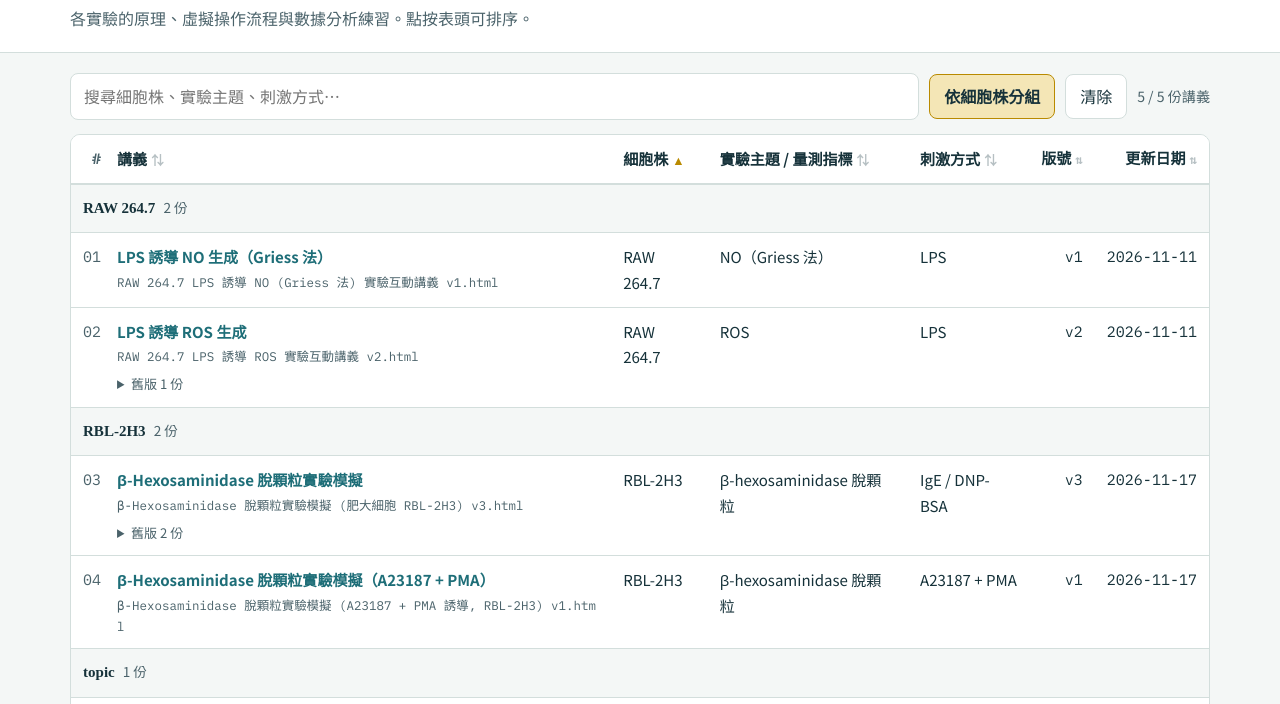
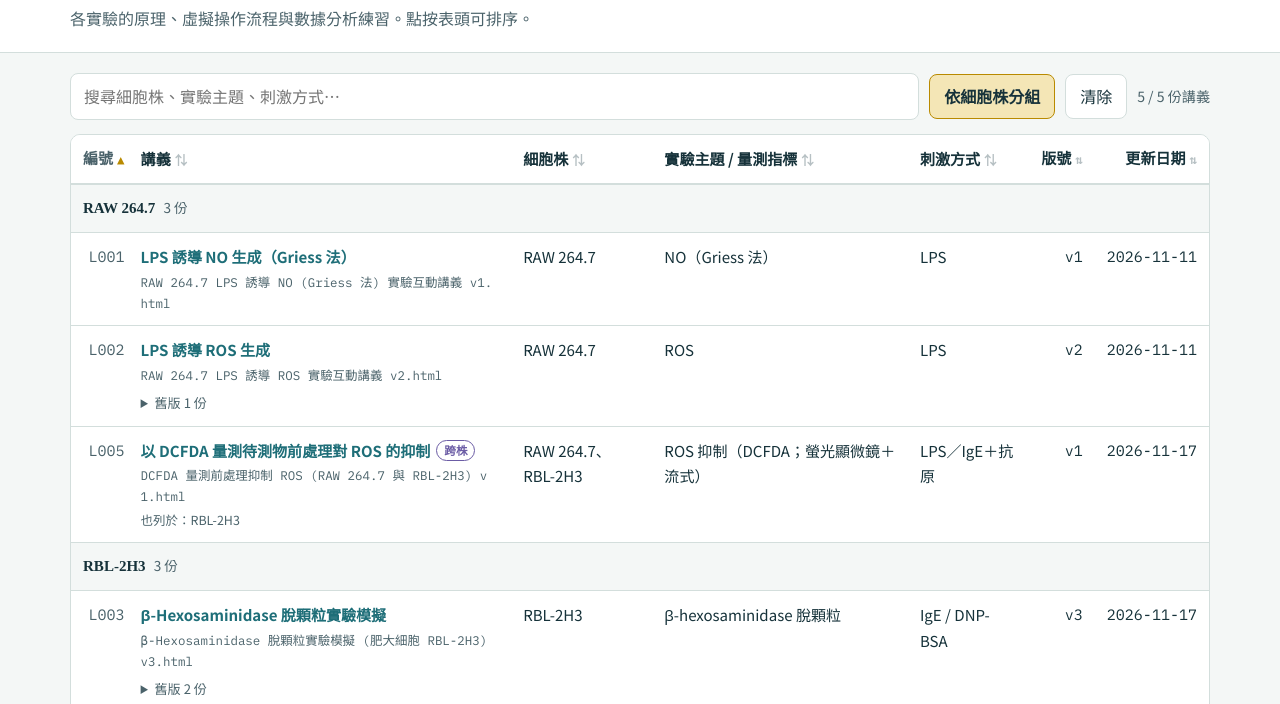
Before and after one commit to bhchen66/lab-protocols, a plain HTML site: page home.html in a window 1280 px wide. Shown: the part 96-800 px from the top of the page. Drawn offline with Linux system fonts and the light colour scheme.

Commit message:
更新講義：2026-11-17 16:26

```diff
--- a/catalog.js
+++ b/catalog.js
@@ -46,6 +46,8 @@ window.CATALOG = {
   ],
   "entries": [
     {
+      "id": "L001",
+      "status": "active",
       "file": "RAW 264.7 LPS 誘導 NO (Griess 法) 實驗互動講義 v1.html",
       "title": "LPS 誘導 NO 生成（Griess 法）",
       "cell": "RAW 264.7",
@@ -56,6 +58,8 @@ window.CATALOG = {
       "superseded": []
     },
     {
+      "id": "L002",
+      "status": "active",
       "file": "RAW 264.7 LPS 誘導 ROS 實驗互動講義 v2.html",
       "title": "LPS 誘導 ROS 生成",
       "cell": "RAW 264.7",
@@ -72,6 +76,8 @@ window.CATALOG = {
       ]
     },
     {
+      "id": "L003",
+      "status": "active",
       "file": "β-Hexosaminidase 脫顆粒實驗模擬 (肥大細胞 RBL-2H3) v3.html",
       "title": "β-Hexosaminidase 脫顆粒實驗模擬",
       "cell": "RBL-2H3",
@@ -93,6 +99,8 @@ window.CATALOG = {
       ]
     },
     {
+      "id": "L004",
+      "status": "active",
       "file": "β-Hexosaminidase 脫顆粒實驗模擬 (A23187 + PMA 誘導, RBL-2H3) v1.html",
       "title": "β-Hexosaminidase 脫顆粒實驗模擬（A23187 + PMA）",
       "cell": "RBL-2H3",
@@ -103,12 +111,19 @@ window.CATALOG = {
       "superseded": []
     },
     {
+      "id": "L005",
+      "status": "active",
       "file": "DCFDA 量測前處理抑制 ROS (RAW 264.7 與 RBL-2H3) v1.html",
-      "title": "DCFDA 量測前處理抑制 ROS (RAW 264.7 與 RBL-2H3) v1.html",
-      "superseded": [],
-      "cell": "topic",
-      "stimulus": "version",
-      "updated": "2026-11-17"
+      "title": "以 DCFDA 量測待測物前處理對 ROS 的抑制",
+      "cell": [
+        "RAW 264.7",
+        "RBL-2H3"
+      ],
+      "topic": "ROS 抑制（DCFDA；螢光顯微鏡＋流式）",
+      "stimulus": "LPS／IgE＋抗原",
+      "version": "v1",
+      "updated": "2026-11-17",
+      "superseded": []
     }
   ]
 };
--- a/home.html
+++ b/home.html
@@ -72,6 +72,8 @@ footer{margin:28px 0 50px;padding-top:16px;border-top:1px solid var(--line);
 footer .frow{display:flex;gap:14px;flex-wrap:wrap;align-items:center}
 footer .lic{margin-top:10px;max-width:84ch;line-height:1.65}
 footer .lic b{color:var(--ink)}
+.xcell{display:inline-block;font-size:.72rem;padding:0 7px;margin-left:6px;border-radius:999px;border:1px solid var(--violet);color:var(--violet);font-weight:600;vertical-align:2px}
+.also{display:block;font-size:.78rem;color:var(--ink-soft);margin-top:2px}
 .badge{display:inline-block;font-size:.75rem;padding:1px 8px;border-radius:999px;border:1px solid var(--line)}
 @media (max-width:640px){
   thead th{position:static}
@@ -144,16 +146,38 @@ footer .lic b{color:var(--ink)}
     if(C.meta.updated) document.getElementById("upd").textContent = C.meta.updated;
   }
 
+  /* 只列出顯示中的講義（status 缺省視為 active）；隱藏／封存／刪除不出現在清單 */
+  var ENT = C.entries.filter(function(e){ return !e.status || e.status === "active"; });
+
   var cols = (C.columns || []).filter(function(c){ return c.visible !== false; });
   var groupKey = (C.columns || []).filter(function(c){ return c.group; }).map(function(c){ return c.key; })[0] || null;
 
-  var sortKey = groupKey || (cols[0] && cols[0].key) || "title";
+  var sortKey = "id";
   var sortDir = 1;
   var grouped = !!groupKey;
 
+  function esc(s){
+    return String(s == null ? "" : s).replace(/[&<>"']/g, function(m){
+      return {"&":"&amp;","<":"&lt;",">":"&gt;",'"':"&quot;","'":"&#39;"}[m];
+    });
+  }
+  /* 某欄位的值可能是陣列（多株講義的 cell） */
+  function list(e,k){
+    var v = e[k];
+    if(Array.isArray(v)) return v.filter(function(x){ return String(x).trim() !== ""; }).map(String);
+    v = v == null ? "" : String(v).trim();
+    if(!v) return [];
+    /* 只有細胞株（分組欄位）允許用「、」分隔多值；其他欄位保持原字串 */
+    return (k === "cell" || k === groupKey) ? v.split(/\s*[、,，;；]\s*/).filter(Boolean) : [v];
+  }
+  function val(e,k){
+    if(k === "title") return e.title || e.file || "";
+    return list(e,k).join("、");
+  }
+
   /* ---------- 表頭 ---------- */
   function head(){
-    var h = '<th scope="col" class="no">#</th>' +
+    var h = '<th scope="col" class="no sortable" data-k="id">編號<span class="arrow"></span></th>' +
             '<th scope="col" class="sortable" data-k="title">講義<span class="arrow"></span></th>';
     cols.forEach(function(c){
       var cls = (c.sortable !== false ? "sortable " : "") + (c.align === "right" ? "r" : "");
@@ -170,37 +194,39 @@ footer .lic b{color:var(--ink)}
     });
   }
 
-  function esc(s){
-    return String(s == null ? "" : s).replace(/[&<>"']/g, function(m){
-      return {"&":"&amp;","<":"&lt;",">":"&gt;",'"':"&quot;","'":"&#39;"}[m];
-    });
-  }
-  function val(e,k){ return k === "title" ? (e.title || e.file || "") : (e[k] == null ? "" : e[k]); }
-
   /* ---------- 排序 ---------- */
-  function cmp(a,b,k){
-    var x = String(val(a,k)), y = String(val(b,k));
+  function cmpStr(x,y){
     if(x === "" && y !== "") return 1;      // 空值永遠排在最後
     if(y === "" && x !== "") return -1;
     return x.localeCompare(y, "zh-Hant", { numeric:true, sensitivity:"base" });
   }
+  function cmp(a,b,k){ return cmpStr(String(k === "id" ? (a.id||"") : val(a,k)), String(k === "id" ? (b.id||"") : val(b,k))); }
 
   /* ---------- 繪製 ---------- */
   function render(){
     var term = q.value.trim().toLowerCase();
-    var rows = C.entries.filter(function(e){
+    var rows = ENT.filter(function(e){
       if(!term) return true;
-      var hay = [e.title, e.file].concat(cols.map(function(c){ return e[c.key]; })).join(" ").toLowerCase();
+      var hay = [e.id, e.title, e.file].concat(cols.map(function(c){ return val(e, c.key); })).join(" ").toLowerCase();
       return hay.indexOf(term) !== -1;
     });
 
-    rows.sort(function(a,b){
-      if(grouped && groupKey && sortKey !== groupKey){
-        var g = cmp(a,b,groupKey);
+    /* 分組時，多株講義會在每個所屬細胞株各出現一次（同一個編號） */
+    var items = [];
+    rows.forEach(function(e){
+      if(grouped && groupKey){
+        var gs = list(e, groupKey); if(!gs.length) gs = ["未分類"];
+        gs.forEach(function(g){ items.push({ e:e, g:g, all:gs }); });
+      } else items.push({ e:e, g:null, all:list(e, groupKey || "cell") });
+    });
+
+    items.sort(function(A,B){
+      if(A.g !== null){
+        var g = cmpStr(A.g, B.g);
         if(g !== 0) return g;
       }
-      var r = cmp(a,b,sortKey) * sortDir;
-      return r !== 0 ? r : cmp(a,b,"title");
+      var r = cmp(A.e,B.e,sortKey) * sortDir;
+      return r !== 0 ? r : cmp(A.e,B.e,"id");
     });
 
     thr.querySelectorAll("th").forEach(function(th){
@@ -208,22 +234,25 @@ footer .lic b{color:var(--ink)}
       else th.removeAttribute("aria-sort");
     });
 
-    var html = "", lastG = null, span = cols.length + 2, seq = 0;
-    rows.forEach(function(e){
-      if(grouped && groupKey){
-        var g = val(e, groupKey) || "未分類";
-        if(g !== lastG){
-          var n = rows.filter(function(r){ return (val(r,groupKey) || "未分類") === g; }).length;
-          html += '<tr class="grouphead"><td colspan="' + span + '">' + esc(g) +
-                  '<span class="n">' + n + ' 份</span></td></tr>';
-          lastG = g;
-        }
+    var html = "", lastG = null, span = cols.length + 2;
+    items.forEach(function(it){
+      var e = it.e;
+      if(it.g !== null && it.g !== lastG){
+        var n = items.filter(function(x){ return x.g === it.g; }).length;
+        html += '<tr class="grouphead"><td colspan="' + span + '">' + esc(it.g) +
+                '<span class="n">' + n + ' 份</span></td></tr>';
+        lastG = it.g;
       }
-      seq += 1;
+      var multi = it.all.length > 1;
       html += "<tr>";
-      html += '<td class="no">' + (seq < 10 ? "0" + seq : seq) + "</td>";
+      html += '<td class="no">' + esc(e.id || "—") + "</td>";
       html += '<td><a class="ttl" href="' + encodeURI(e.file) + '">' + esc(e.title || e.file) + "</a>" +
+              (multi ? '<span class="xcell" title="這份講義涵蓋多株細胞">跨株</span>' : "") +
               '<span class="fname">' + esc(e.file) + "</span>";
+      if(multi && it.g !== null){
+        var others = it.all.filter(function(x){ return x !== it.g; });
+        html += '<span class="also">也列於：' + esc(others.join("、")) + "</span>";
+      }
       if(Array.isArray(e.superseded) && e.superseded.length){
         html += '<details class="old"><summary>舊版 ' + e.superseded.length + ' 份</summary>';
         e.superseded.forEach(function(o){
@@ -234,8 +263,9 @@ footer .lic b{color:var(--ink)}
       }
       html += "</td>";
       cols.forEach(function(c){
+        var v = val(e, c.key);
         html += '<td' + (c.align === "right" ? ' class="r"' : "") + ">" +
-                (val(e, c.key) === "" ? '<span style="opacity:.4">—</span>' : esc(val(e, c.key))) + "</td>";
+                (v === "" ? '<span style="opacity:.4">—</span>' : esc(v)) + "</td>";
       });
       html += "</tr>";
     });
@@ -243,7 +273,7 @@ footer .lic b{color:var(--ink)}
     tb.innerHTML = html;
     empty.hidden = rows.length > 0;
     document.querySelector(".tablewrap").hidden = rows.length === 0;
-    cnt.textContent = rows.length + " / " + C.entries.length + " 份講義";
+    cnt.textContent = rows.length + " / " + ENT.length + " 份講義";
   }
 
   q.addEventListener("input", render);
@@ -254,7 +284,7 @@ footer .lic b{color:var(--ink)}
     render();
   });
   bRst.addEventListener("click", function(){
-    q.value = ""; sortKey = groupKey || "title"; sortDir = 1; render(); q.focus();
+    q.value = ""; sortKey = "id"; sortDir = 1; render(); q.focus();
   });
 
   if(!groupKey){ bGrp.hidden = true; grouped = false; }
```
Also changed, not shown: index.html (+63 -33 lines).
